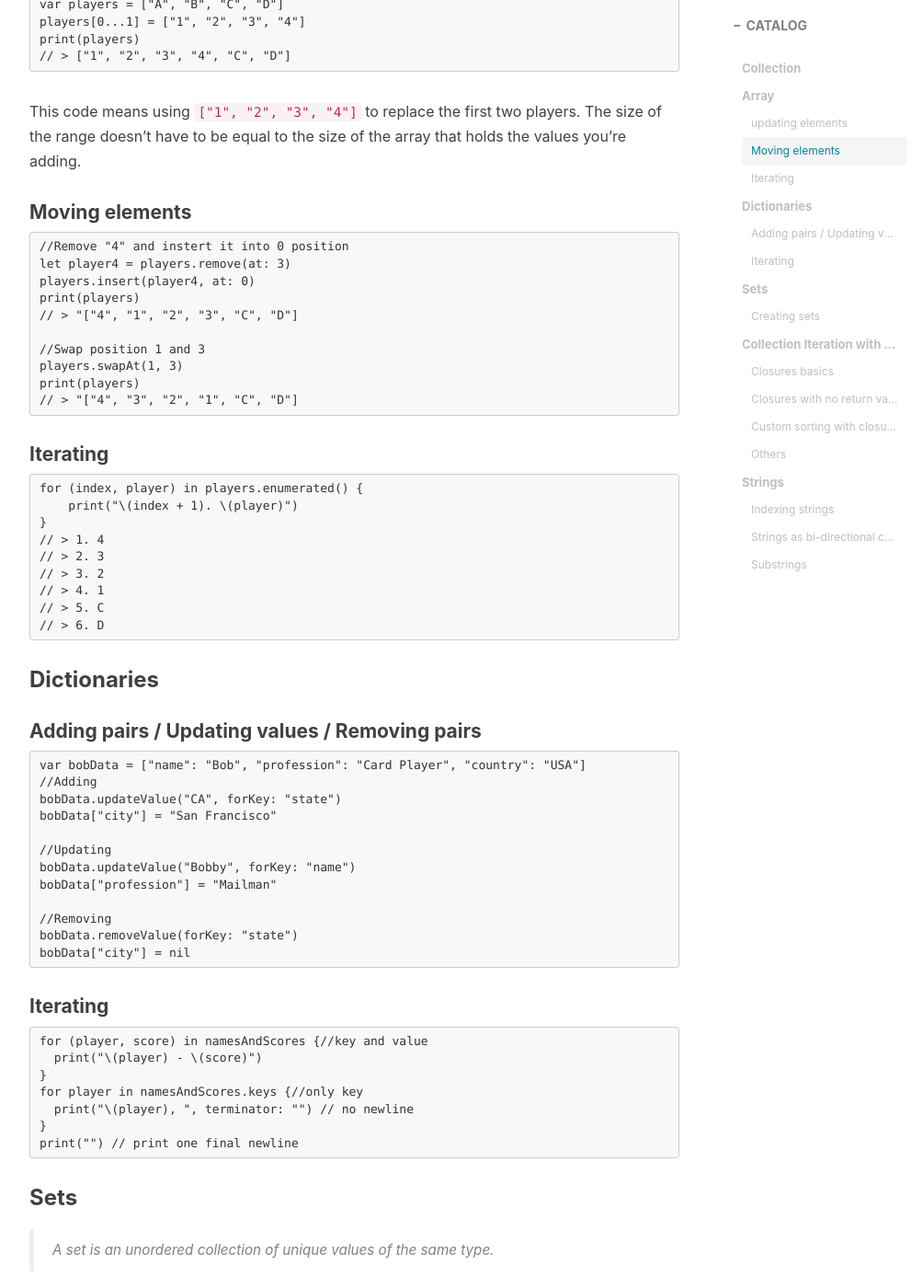
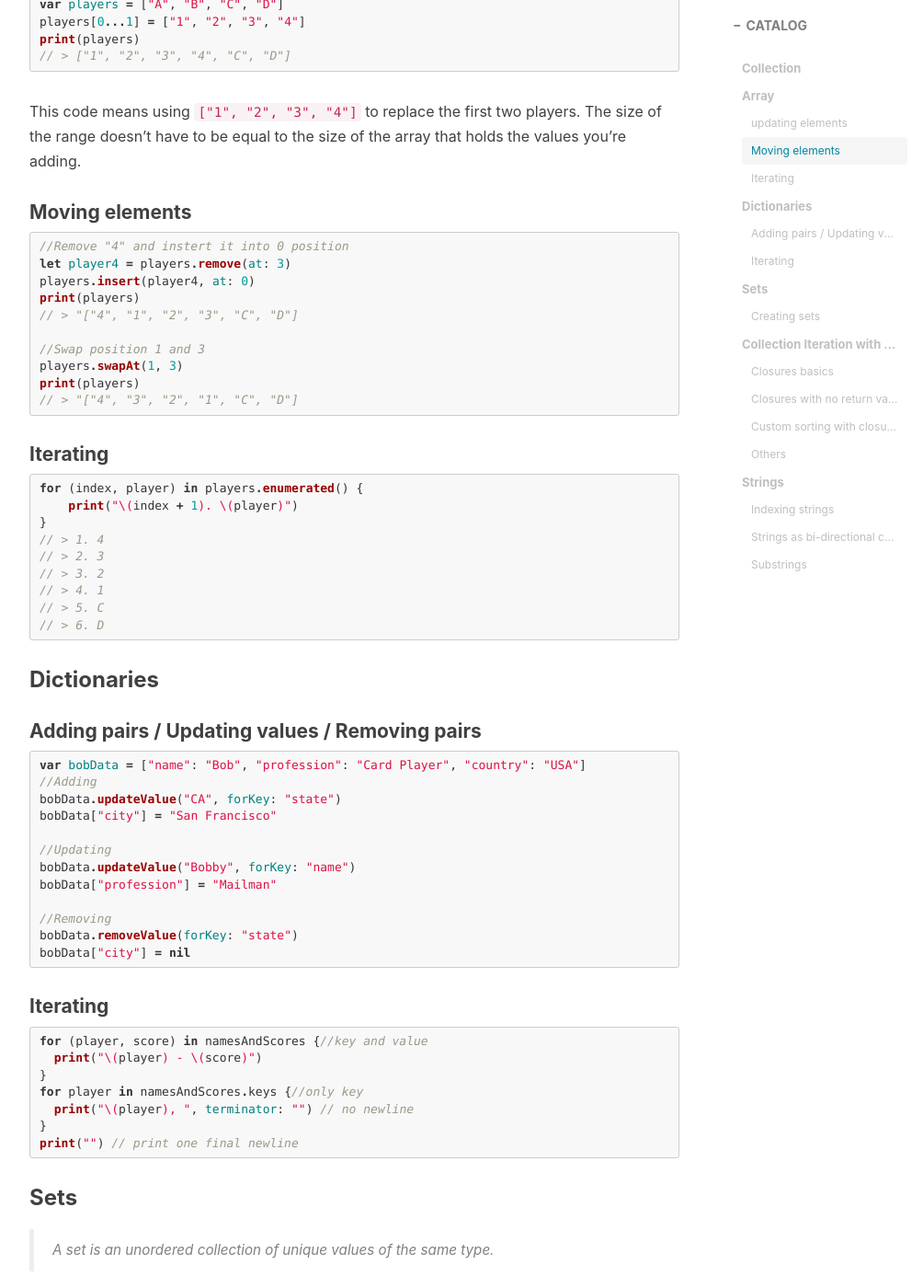
Before and after one commit to MrFuFuFu/mrfufufu.github.io, a Jekyll site: the page built from _posts/2017-11-30-Swift_Apprentice_I.markdown, in a window 1280 px wide and 1400 px high, scrolled down 796 px. Shown: the whole window at 92% size, without its empty margins (233-1237 px from the left). Built offline with Jekyll 4.4.1, drawn with Linux system fonts in a browser that asks for light colours; nearby versions of some CDN libraries; comment, search, counter and statistics services are not loaded; some of the changed text lies outside the part shown.

Commit message:
downcase

````diff
--- a/_posts/2017-11-30-Swift_Apprentice_I.markdown
+++ b/_posts/2017-11-30-Swift_Apprentice_I.markdown
@@ -16,7 +16,7 @@ tags:
 
 #### updating elements
 
-```Swift
+```swift
 var players = ["A", "B", "C", "D"]
 players[0...1] = ["1", "2", "3", "4"]
 print(players)
@@ -26,7 +26,7 @@ This code means using `["1", "2", "3", "4"]` to replace the first two players. T
 
 #### Moving elements
 
-```Swift
+```swift
 //Remove "4" and instert it into 0 position
 let player4 = players.remove(at: 3)
 players.insert(player4, at: 0)
@@ -41,7 +41,7 @@ print(players)
 
 #### Iterating
 
-```Swift
+```swift
 for (index, player) in players.enumerated() {
     print("\(index + 1). \(player)")
 }
@@ -56,7 +56,7 @@ for (index, player) in players.enumerated() {
 ### Dictionaries
 
 #### Adding pairs / Updating values / Removing pairs
-```Swift
+```swift
 var bobData = ["name": "Bob", "profession": "Card Player", "country": "USA"]
 //Adding
 bobData.updateValue("CA", forKey: "state")
@@ -73,7 +73,7 @@ bobData["city"] = nil
 
 #### Iterating
 
-```Swift
+```swift
 for (player, score) in namesAndScores {//key and value
   print("\(player) - \(score)")
 }
@@ -91,7 +91,7 @@ print("") // print one final newline
 
 Sets don't have their own literals. We use **array literals** to create a set with initial values.
 
-```Swift
+```swift
 var someSet: Set<Int> = [1, 2, 3, 1]
 print(someSet)
 // > [2, 3, 1]
@@ -104,7 +104,7 @@ As you see, there is no specific ordering and the values are unique.
 
 #### Closures basics
 
-```Swift
+```swift
 //Declaration
 var multiplyClosure: (Int, Int) -> Int
 
@@ -131,7 +131,7 @@ multiplyClosure = {
 
 Further more, if the parameter list is much longer it can be confusing to remember. We can use the named syntax.
 
-```Swift
+```swift
 func operateOnNumbers(_ a: Int, _ b: Int, operation: (Int, Int) -> Int) -> Int {
   let result = operation(a, b)
   print(result)
@@ -148,7 +148,7 @@ operateOnNumbers(4, 2, operation: addClosure)
 
 Closures are simply functions without names. So we can also pass in a function as the parameter, like so:
 
-```Swift
+```swift
 func addFunction(_ a: Int, _ b: Int) -> Int {
   return a + b
 }
@@ -158,7 +158,7 @@ operateOnNumbers(4, 2, operation: addFunction)
 
 or even, define the closure inline with the function call, so no need to define the closure and assign it to a local variable or constant. Just simply declare the closure right whre you pass it into the function as a parameter! like this:
 
-```Swift
+```swift
 operateOnNumbers(4, 2, operation: { (a: Int, b: Int) -> Int in
   return a + b
 })
@@ -174,7 +174,7 @@ operateOnNumbers(4, 2) {//This is called trailing closure syntax.
 
 #### Closures with no return value
 
-```Swift
+```swift
 let voidClosure: () -> Void = {
   print("Swift Apprentice is awesome!")
 }
@@ -183,7 +183,7 @@ voidClosure()
 
 The closure's type is `() -> Void`. No parameters, no return type (But you must declare a return type)
 
-```Swift
+```swift
 func countingClosure() -> () -> Int {
   var counter = 0
   let incrementCounter: () -> Int = {
@@ -212,7 +212,7 @@ The closure returned from this function will increment its internal counter each
 
 Sorting
 
-```Swift
+```swift
 let names = ["ZZZZZZ", "BB", "A", "CCCC", "EEEEE"]
 let sortedByLength = names.sorted {
   $0.count > $1.count
@@ -222,7 +222,7 @@ sortedByLength //["ZZZZZZ", "EEEEE", "CCCC", "BB", "A"]
 
 Functional
 
-```Swift
+```swift
 var prices = [  1.5, 10, 4.99, 2.30, 8.19]
 
 //func filter(_ isIncluded: (Element) -> Bool) -> [Element]
@@ -247,7 +247,7 @@ let numbers2 = userInput.flatMap {
 
 ```
 
-```Swift
+```swift
 //reduce takes a starting value and a closure.
 //The closure takes two values: the current value and an element from the array.
 //The closure returns the next value that should be passed into the closure as the current value parameter.
@@ -273,7 +273,7 @@ let allAnimals = farmAnimals.reduce(into: []) {
 
 #### Others
 
-```Swift
+```swift
 var prices = [  1.5, 10, 4.99, 2.30, 8.19]
 let removeFirst = prices.dropFirst()//[10, 4.99, 2.3, 8.19]
 let removeFirstTwo = prices.dropFirst(2)//[4.99, 2.3, 8.19]
@@ -291,7 +291,7 @@ let lastTwo = prices.suffix(2)//[2.3, 8.19]
 
 #### Indexing strings
 
-```Swift
+```swift
 let cafeCombining = "cafe\u{0301}"
 let firstIndex = cafeCombining.startIndex // type is String.Index
 let firstChar = cafeCombining[firstIndex]//"c"
@@ -302,7 +302,7 @@ let lastChar = cafeCombining[lastIndex]//"é"
 
 #### Strings as bi-directional collections
 
-```Swift
+```swift
 let name = "Matt"
 let backwardsName = name.reversed()//Type is ReversedCollection<String>
 let secondCharIndex = backwardsName.index(backwardsName.startIndex, offsetBy: 1)//Type is ReversedIndex<String>
@@ -313,7 +313,7 @@ let backwardsNameString = String(backwardsName)//"ttaM"
 
 #### Substrings
 
-```Swift
+```swift
 let fullName = "Matt Galloway"
 let spaceIndex = fullName.index(of: " ")!
 let firstName = fullName[..<spaceIndex]//"Matt"
````
